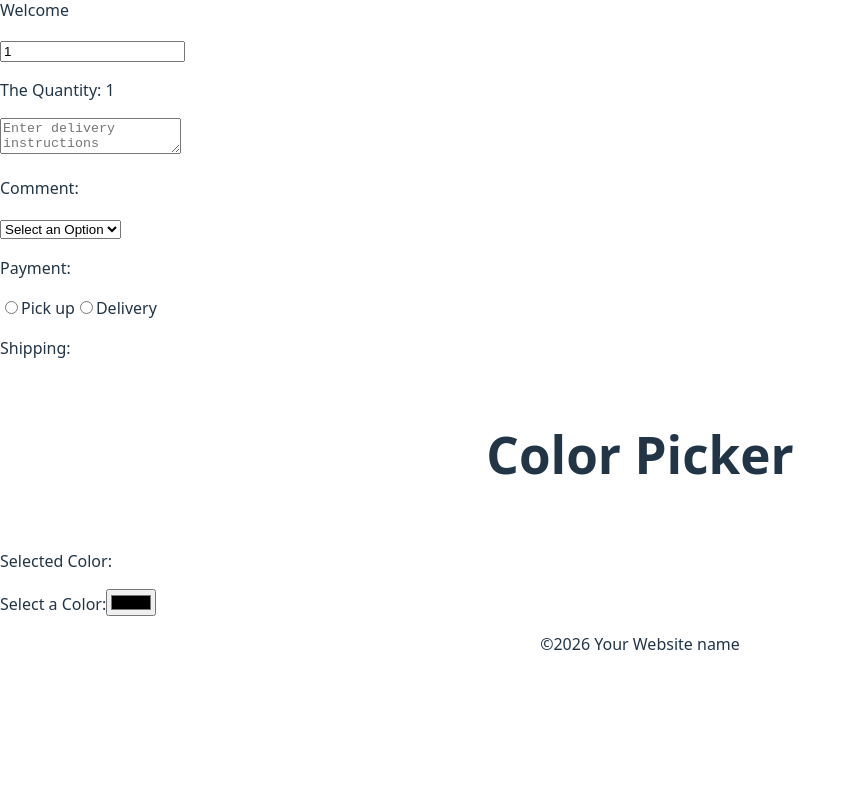
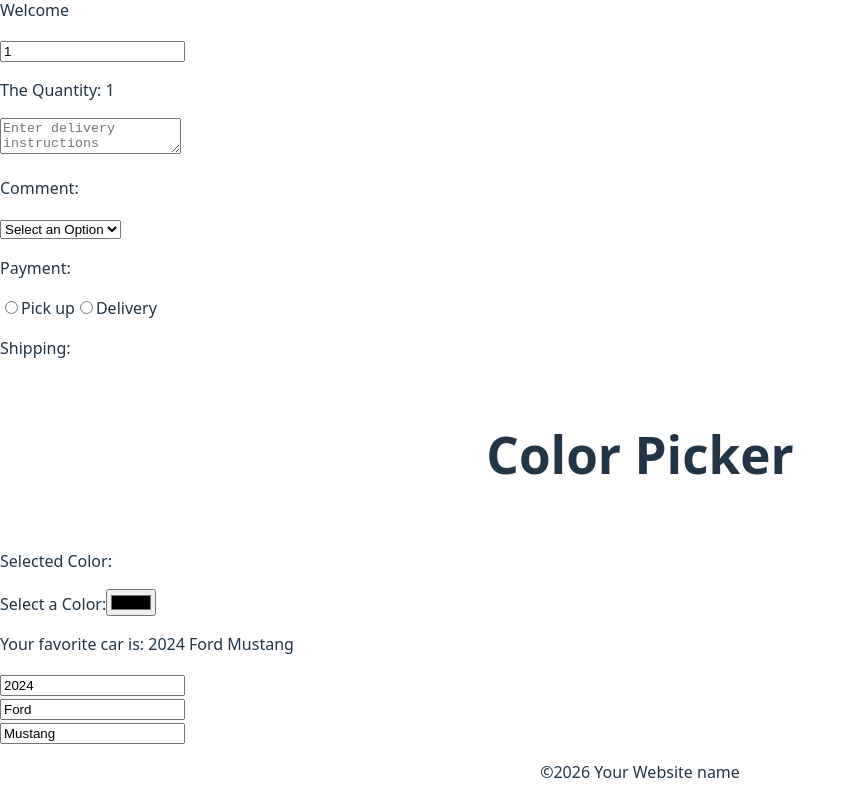
Before and after one commit to ijenny77/react-course, a React (Vite) app: page / in a window 1280 px wide. Shown: the part 2591-3391 px from the top of the page, without its empty margins (0-856 px from the left). Before the commit the page ends 3263 px from the top, so only its background shows below. Built offline with nearby package versions, Linux system fonts and the light colour scheme.

Commit message:
Updating the state of an object using react

```diff
--- a/src/App.jsx
+++ b/src/App.jsx
@@ -9,6 +9,7 @@
 import Counter from './Counter.jsx'
 import Component from './Component.jsx'
 import ColorPicker from './ColorPicker.jsx'
+import Components from './Components.jsx'
 function App(){
     const fruits = [
         {id:1 , name: 'Apple', calories: 95},
@@ -43,6 +44,7 @@
             <Counter/>
             <Component/>
             <ColorPicker/>
+            <Components/>
             <Footer/>
         </>
     );
--- /dev/null
+++ b/src/Components.jsx
@@ -0,0 +1,22 @@
+import React,{useState} from 'react'
+function Components(){
+    const [car,setCar] = useState({year:2024,make:"Ford",model:"Mustang",})
+    const handleYearChange = (event) => {
+        setCar(c => ({...c, year:event.target.value}))
+    }
+    const handleMakeChange = (event) => {
+        setCar(c => ({...c,make:event.target.value}))
+    }
+    const handleModelChange = (event) => {
+        setCar(c => ({...c,model:event.target.value}))
+    }
+    return(
+        <div>
+            <p>Your favorite car is: {car.year} {car.make} {car.model}</p>
+            <input type="number" value={car.year} onChange={handleYearChange}/><br/>
+            <input type="text" value={car.make} onChange={handleMakeChange}/><br/>
+            <input type="text" value={car.model} onChange={handleModelChange} /><br/>
+        </div>
+    );
+}
+export default Components
```
